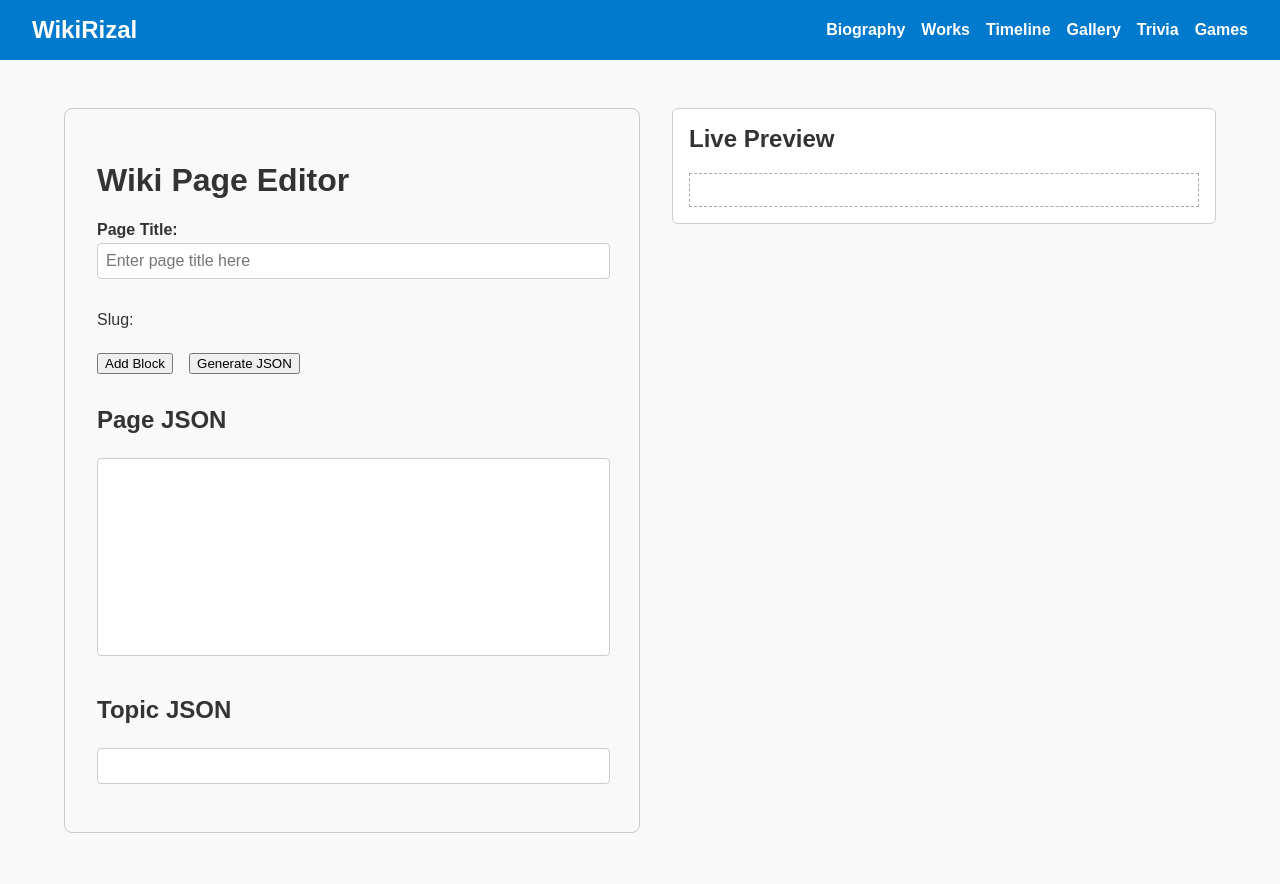
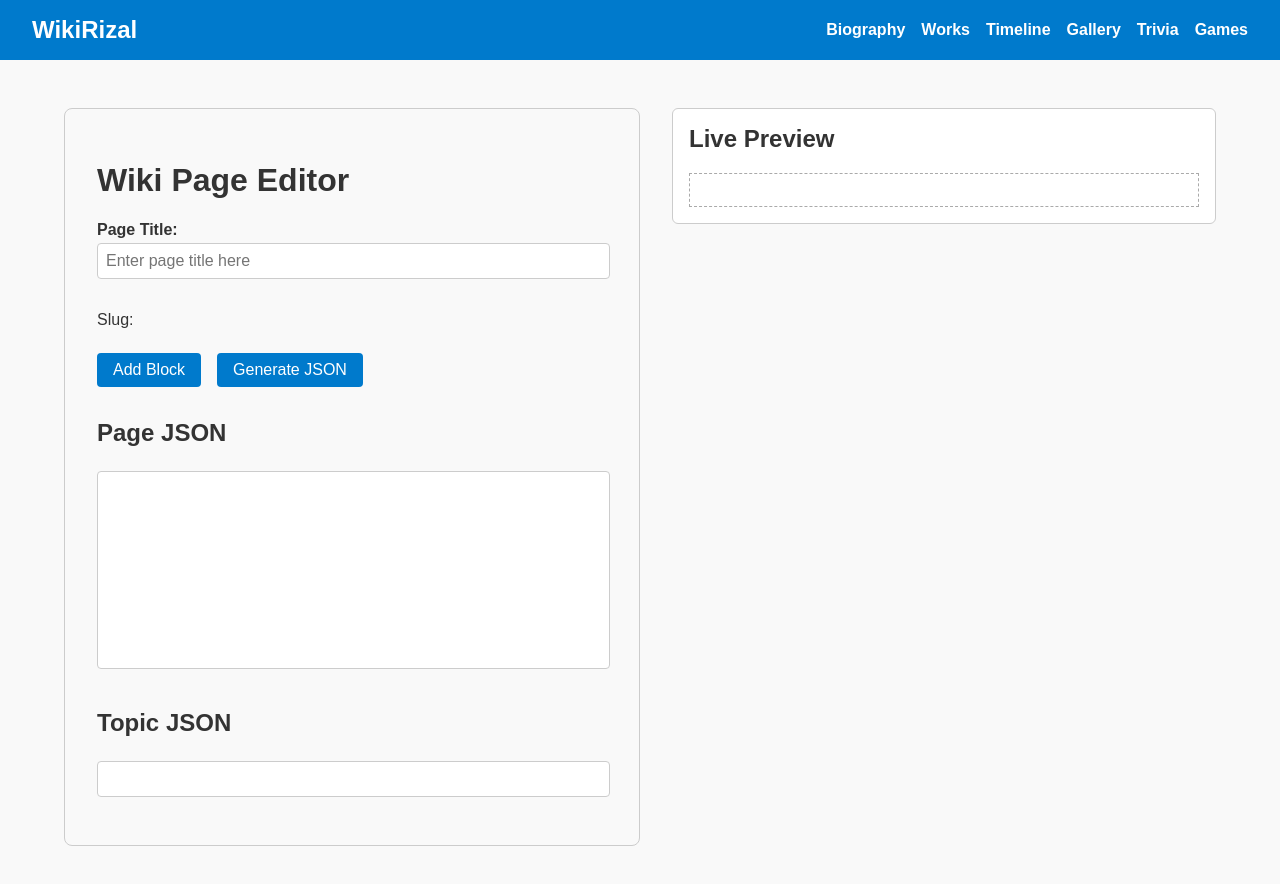
Before and after one commit to gabrieljamesbenedict/WikiRizal, a plain HTML site: page editor.html in a window 1280 px wide. Drawn offline with Linux system fonts and the light colour scheme.

Commit message:
Enhance editor UI: improve button styles for add and generate actions

```diff
--- a/wiki.css
+++ b/wiki.css
@@ -134,6 +134,17 @@ a:hover {
 	margin-top: 0.5rem;
 }
 
+#addBlockBtn, #generateBtn {
+	background-color: #007acc;
+	color: white;
+	border: none;
+	padding: 8px 16px;
+	cursor: pointer;
+	font-size: 1rem;
+	border-radius: 4px;
+	transition: background-color 0.2s ease;
+}
+
 .block {
   position: relative;
   border: 1px solid #ccc;
```
Also changed, not shown: editor.html (indentation only).
